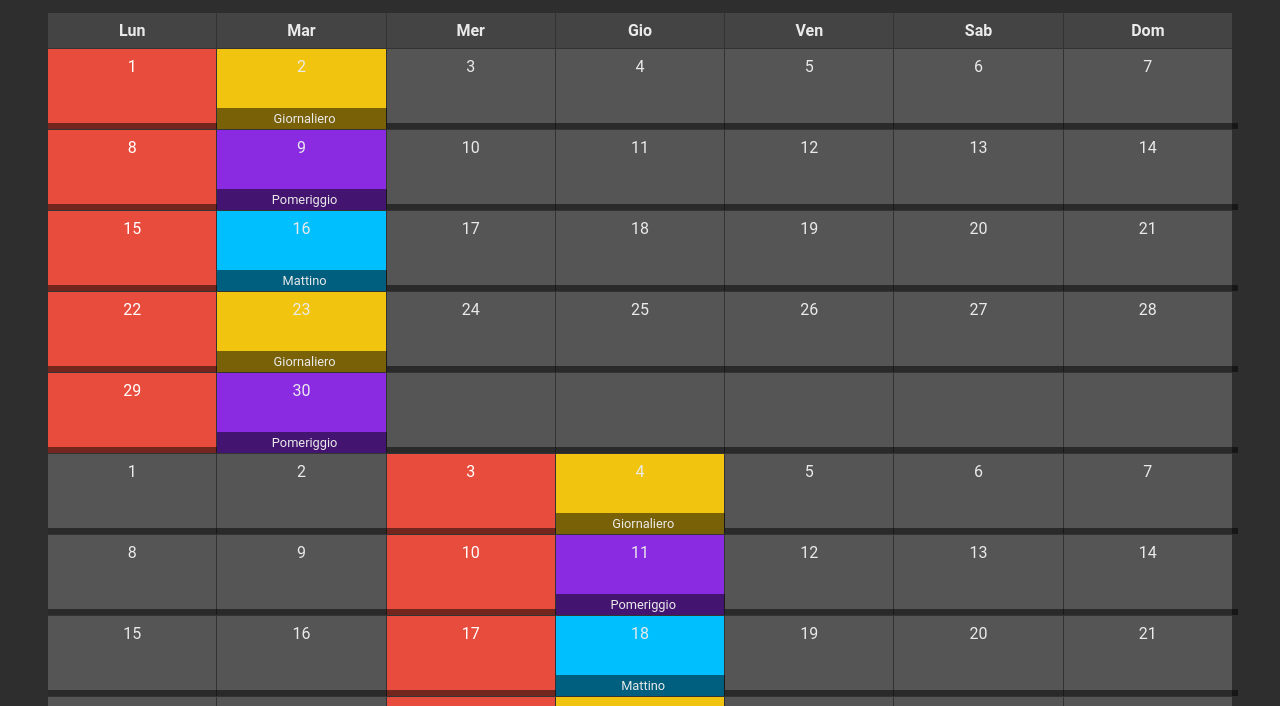
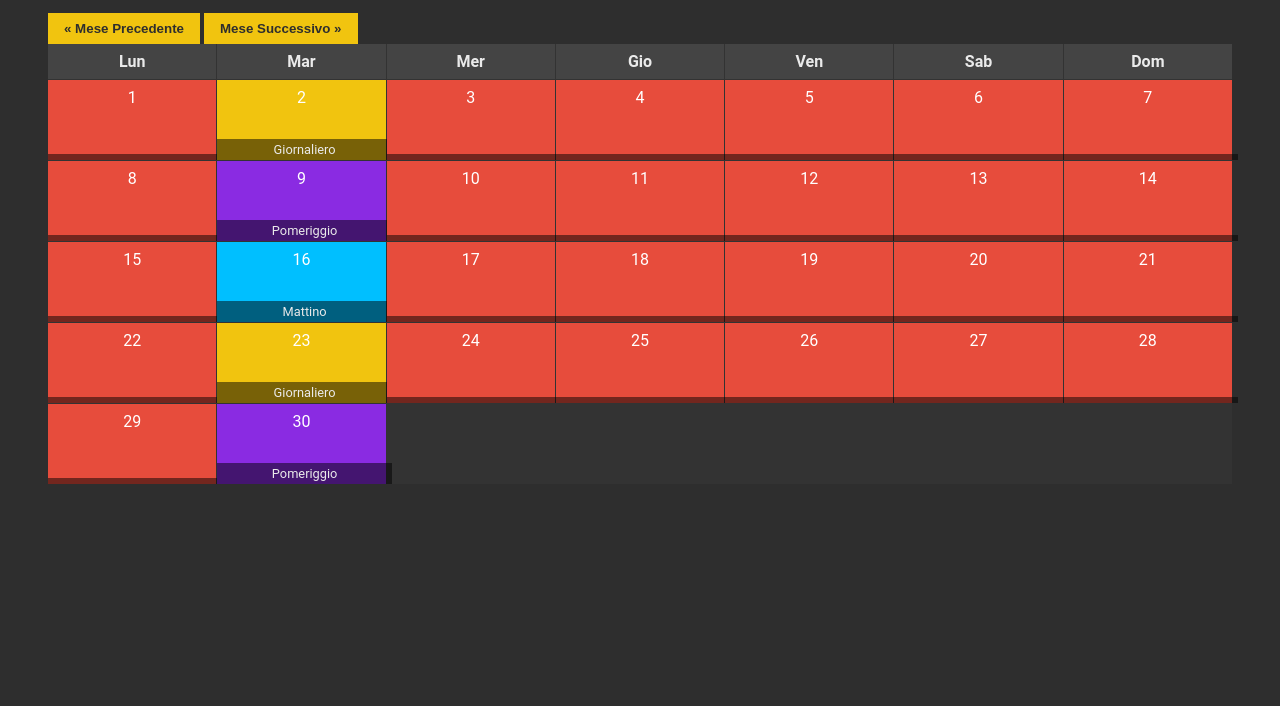
Before and after one commit to Kckc19/informando-, a plain HTML site: page turni.html in a window 1280 px wide. Shown: the part 94-800 px from the top of the page. Drawn offline with Linux system fonts and the light colour scheme.

Commit message:
Update turni.html

```diff
--- a/turni.html
+++ b/turni.html
@@ -20,8 +20,27 @@
         .calendar-container {
             max-width: 100%;
             margin: auto;
-            overflow-x: auto;
+            overflow: hidden;
             padding: 0 1rem;
+        }
+        .calendar-header {
+            display: flex;
+            justify-content: space-between;
+            align-items: center;
+            background-color: #444;
+            color: #EAEAEA;
+            padding: 0.5rem;
+        }
+        .calendar-controls button {
+            background: #F1C40F;
+            border: none;
+            color: #2E2E2E;
+            padding: 0.5rem 1rem;
+            cursor: pointer;
+            font-weight: bold;
+        }
+        .calendar-controls button:hover {
+            background: #F39C12;
         }
         .calendar {
             display: grid;
@@ -29,7 +48,7 @@
             gap: 1px;
             background-color: #333;
         }
-        .calendar-header {
+        .calendar-header-day {
             background-color: #444;
             color: #EAEAEA;
             text-align: center;
@@ -45,11 +64,7 @@
             position: relative;
             box-sizing: border-box;
         }
-        .calendar-day.sun {
-            background-color: #E74C3C;
-            color: white;
-        }
-        .calendar-day.holiday {
+        .calendar-day.sun, .calendar-day.holiday {
             background-color: #E74C3C;
             color: white;
         }
@@ -111,86 +126,104 @@
 <body>
     <div class="calendar-container">
         <h1>Calendario Turni</h1>
+        <div class="calendar-controls">
+            <button id="prev-month">« Mese Precedente</button>
+            <button id="next-month">Mese Successivo »</button>
+        </div>
         <div class="calendar" id="calendar">
-            <div class="calendar-header">Lun</div>
-            <div class="calendar-header">Mar</div>
-            <div class="calendar-header">Mer</div>
-            <div class="calendar-header">Gio</div>
-            <div class="calendar-header">Ven</div>
-            <div class="calendar-header">Sab</div>
-            <div class="calendar-header">Dom</div>
-            <!-- Le caselle dei giorni saranno inserite dinamicamente dallo script -->
+            <!-- Intestazioni dei giorni della settimana -->
+            <div class="calendar-header-day">Lun</div>
+            <div class="calendar-header-day">Mar</div>
+            <div class="calendar-header-day">Mer</div>
+            <div class="calendar-header-day">Gio</div>
+            <div class="calendar-header-day">Ven</div>
+            <div class="calendar-header-day">Sab</div>
+            <div class="calendar-header-day">Dom</div>
         </div>
     </div>
 
     <script>
         document.addEventListener('DOMContentLoaded', function() {
             const calendarEl = document.getElementById('calendar');
-            const startDate = new Date(2024, 8, 1); // 1 settembre 2024
-            const endDate = new Date(2025, 11, 31); // 31 dicembre 2025
-            const turnDuration = 7; // Durata di un turno in giorni
-            const repeatInterval = 21; // Intervallo di ripetizione in giorni
+            const prevMonthButton = document.getElementById('prev-month');
+            const nextMonthButton = document.getElementById('next-month');
+
+            let currentMonth = new Date();
+            currentMonth.setDate(1); // Inizia dal primo giorno del mese
+
             const holidays = ['2024-12-25', '2024-01-01']; // Esempio di festività (Natale e Capodanno)
-
-            let currentDate = new Date(startDate);
-
-            function addEvent(dayElement, title) {
-                dayElement.setAttribute('data-event', title);
-                dayElement.classList.add(`event-${title.toLowerCase()}`);
-            }
 
             function isHoliday(date) {
                 return holidays.includes(date.toISOString().split('T')[0]);
             }
 
-            function generateCalendar() {
-                while (currentDate <= endDate) {
-                    const firstDayOfMonth = new Date(currentDate.getFullYear(), currentDate.getMonth(), 1);
-                    const lastDayOfMonth = new Date(currentDate.getFullYear(), currentDate.getMonth() + 1, 0);
+            function renderCalendar() {
+                calendarEl.innerHTML = `
+                    <div class="calendar-header-day">Lun</div>
+                    <div class="calendar-header-day">Mar</div>
+                    <div class="calendar-header-day">Mer</div>
+                    <div class="calendar-header-day">Gio</div>
+                    <div class="calendar-header-day">Ven</div>
+                    <div class="calendar-header-day">Sab</div>
+                    <div class="calendar-header-day">Dom</div>
+                `;
+
+                const firstDayOfMonth = new Date(currentMonth.getFullYear(), currentMonth.getMonth(), 1);
+                const lastDayOfMonth = new Date(currentMonth.getFullYear(), currentMonth.getMonth() + 1, 0);
                 const dayOfWeek = firstDayOfMonth.getDay();
                 const totalDays = lastDayOfMonth.getDate();
 
-                    // Crea intestazioni per la settimana
-                    if (currentDate.getDate() === 1) {
+                // Crea celle vuote per i giorni precedenti
                 for (let i = 0; i < dayOfWeek; i++) {
                     calendarEl.innerHTML += '<div class="calendar-day"></div>';
-                        }
                 }
 
                 // Aggiungi giorni del mese
                 for (let i = 1; i <= totalDays; i++) {
                     const dayElement = document.createElement('div');
-                        const dayClass = currentDate.getDay() === 0 ? 'sun' : '';
+                    const dayClass = currentMonth.getDay() === 0 ? 'sun' : '';
                     dayElement.className = `calendar-day ${dayClass}`;
                     dayElement.textContent = i;
 
                     // Gestisci le festività
-                        if (isHoliday(new Date(currentDate.getFullYear(), currentDate.getMonth(), i))) {
+                    if (isHoliday(new Date(currentMonth.getFullYear(), currentMonth.getMonth(), i))) {
                         dayElement.classList.add('holiday');
                     }
 
                     // Aggiungi eventi
-                        const currentDateISO = new Date(currentDate.getFullYear(), currentDate.getMonth(), i).toISOString().split('T')[0];
-                        if (currentDate >= new Date(2024, 8, 2) && (currentDate - new Date(2024, 8, 2)) % (repeatInterval * 24 * 60 * 60 * 1000) === 0) {
-                            addEvent(dayElement, 'Giornaliero');
+                    const currentDateISO = new Date(currentMonth.getFullYear(), currentMonth.getMonth(), i).toISOString().split('T')[0];
+                    if (currentDateISO >= '2024-09-02' && (new Date(currentDateISO) - new Date('2024-09-02')) % (21 * 24 * 60 * 60 * 1000) === 0) {
+                        dayElement.classList.add('event-giornaliero');
+                        dayElement.setAttribute('data-event', 'Giornaliero');
                     }
-                        if (currentDate >= new Date(2024, 8, 9) && (currentDate - new Date(2024, 8, 9)) % (repeatInterval * 24 * 60 * 60 * 1000) === 0) {
-                            addEvent(dayElement, 'Pomeriggio');
+                    if (currentDateISO >= '2024-09-09' && (new Date(currentDateISO) - new Date('2024-09-09')) % (21 * 24 * 60 * 60 * 1000) === 0) {
+                        dayElement.classList.add('event-pomeriggio');
+                        dayElement.setAttribute('data-event', 'Pomeriggio');
                     }
-                        if (currentDate >= new Date(2024, 8, 16) && (currentDate - new Date(2024, 8, 16)) % (repeatInterval * 24 * 60 * 60 * 1000) === 0) {
-                            addEvent(dayElement, 'Mattino');
+                    if (currentDateISO >= '2024-09-16' && (new Date(currentDateISO) - new Date('2024-09-16')) % (21 * 24 * 60 * 60 * 1000) === 0) {
+                        dayElement.classList.add('event-mattino');
+                        dayElement.setAttribute('data-event', 'Mattino');
                     }
 
                     calendarEl.appendChild(dayElement);
-                        currentDate.setDate(currentDate.getDate() + 1);
-                    }
-
-                    currentDate.setMonth(currentDate.getMonth() + 1);
-                    currentDate.setDate(1);
                 }
             }
 
-            generateCalendar();
+            function updateCalendar() {
+                renderCalendar();
+            }
+
+            prevMonthButton.addEventListener('click', function() {
+                currentMonth.setMonth(currentMonth.getMonth() - 1);
+                updateCalendar();
+            });
+
+            nextMonthButton.addEventListener('click', function() {
+                currentMonth.setMonth(currentMonth.getMonth() + 1);
+                updateCalendar();
+            });
+
+            updateCalendar();
         });
     </script>
 </body>
```
Lines whose indentation alone changed are shown as unchanged.
